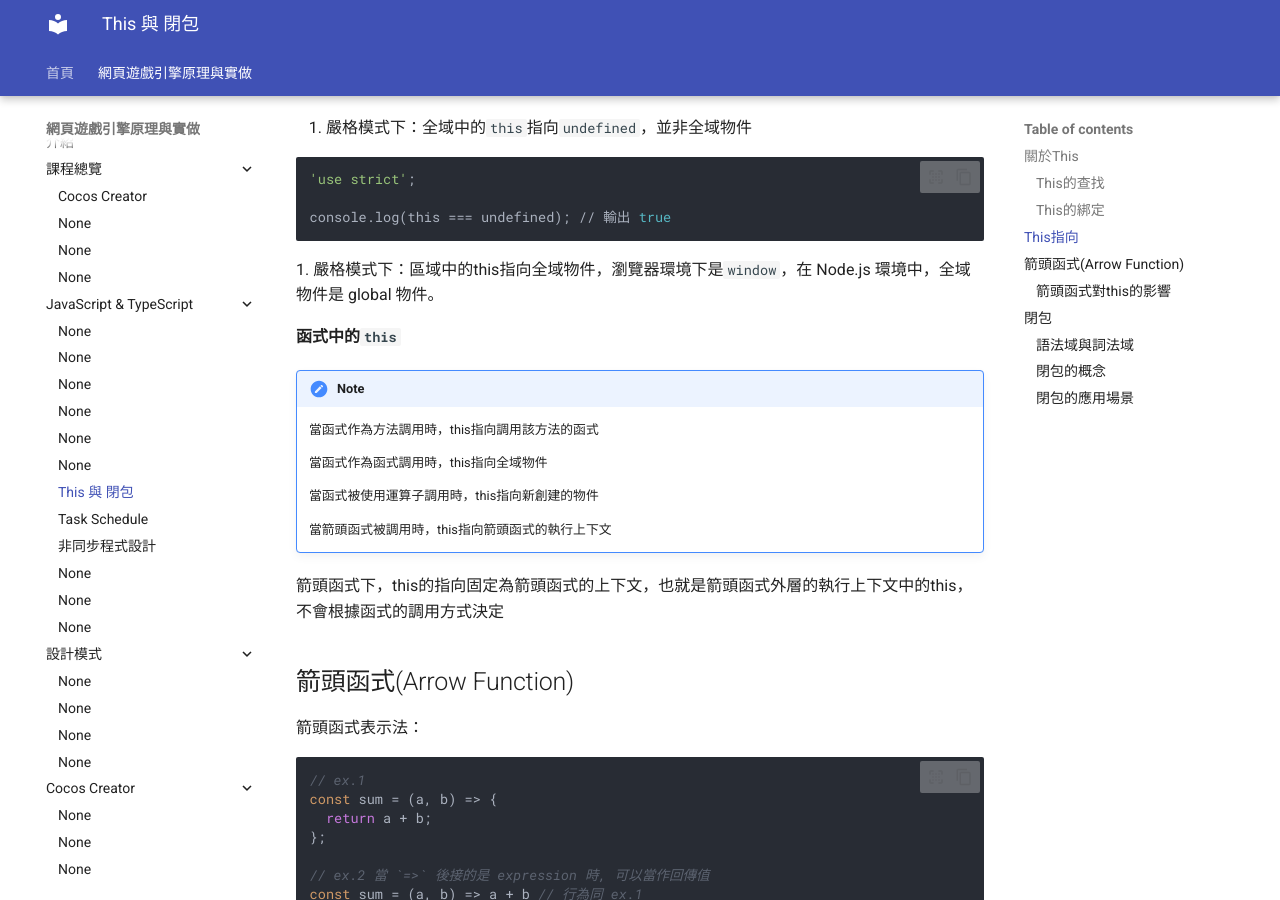
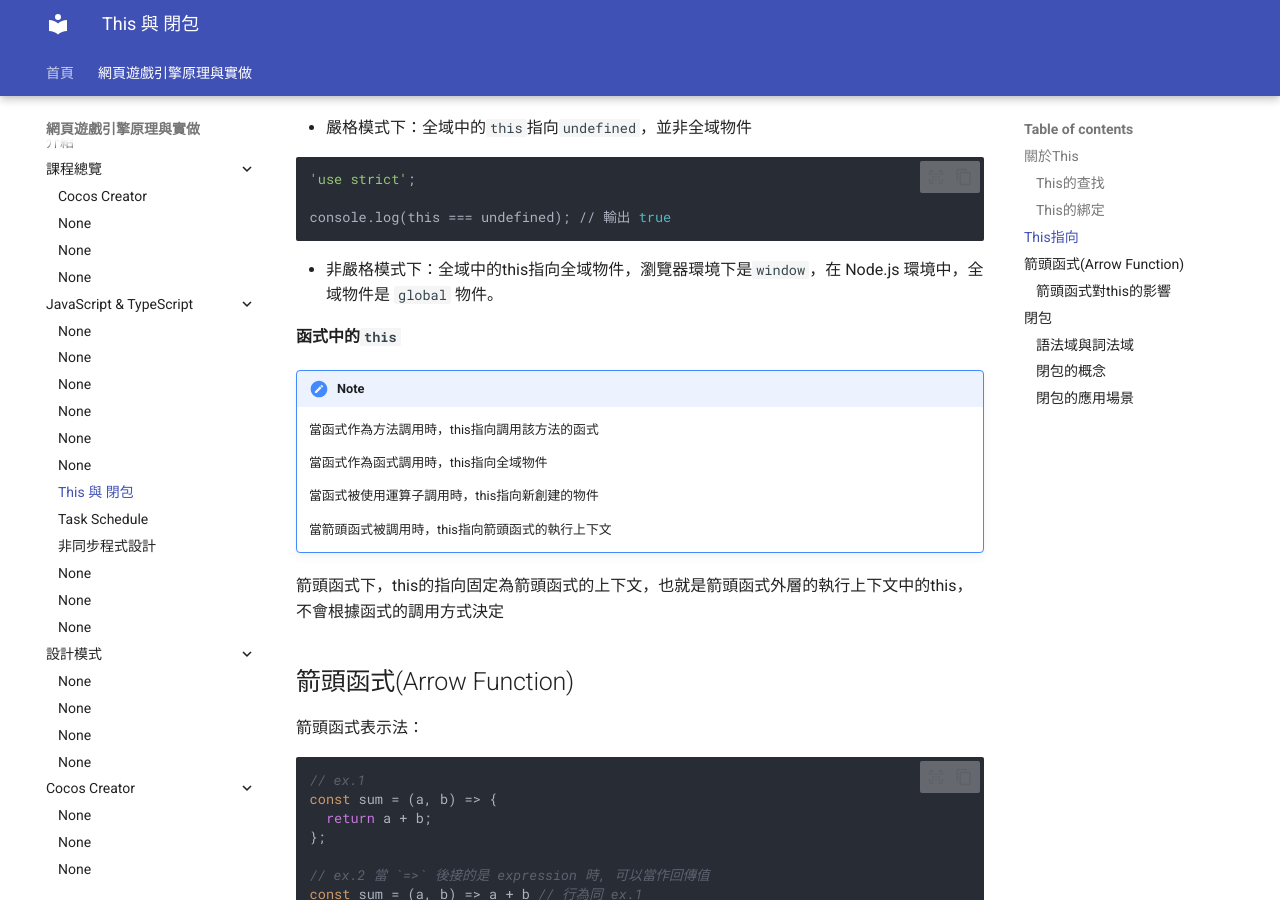
Before and after one commit to charlie89517/112-Principles-of-Web-Game, an MkDocs documentation site: the page built from website/webgame-engine/learn-js/this-and-closure.md, in a window 1280 px wide and 900 px high, scrolled down 3534 px. Built offline with MkDocs 1.6.1 and Material for MkDocs 9.7.7, drawn with Linux system fonts in a browser that asks for light colours; some of the changed text lies outside the part shown.

````diff
--- a/website/webgame-engine/learn-js/this-and-closure.md
+++ b/website/webgame-engine/learn-js/this-and-closure.md
@@ -171,7 +171,7 @@ obj.sayName(); // 輸出 "Alice"
 
 **全域中的`this`**
 
-1. 嚴格模式下：全域中的`this`指向`undefined`，並非全域物件
+-  嚴格模式下：全域中的`this`指向`undefined`，並非全域物件
 
 ```js
 'use strict';
@@ -179,7 +179,9 @@ obj.sayName(); // 輸出 "Alice"
 console.log(this === undefined); // 輸出 true
 
 ```
-1. 嚴格模式下：區域中的this指向全域物件，瀏覽器環境下是`window`，在 Node.js 環境中，全域物件是 global 物件。
+
+- 非嚴格模式下：全域中的this指向全域物件，瀏覽器環境下是`window`，在 Node.js 環境中，全域物件是 `global` 物件。
+
 
 **函式中的`this`**
 
@@ -303,7 +305,7 @@ a, b 在同一個 block, 而 c 在的block可以看到外部(block 1)
     當一個函式在訪問它所在的詞法環境之外的變數時，就形成了閉包。簡單來說，閉包就是一個函式能夠訪問其父級作用域中的變數
 
 
-一個閉包通常由兩個部分組成：`函式本身和創建函式時的作用域`。
+一個閉包通常由兩個部分組成：`函式本身` 和 `創建函式時的作用域`。
 
 如果在函式內部定義了一個函式，並且這個函式訪問了父級函式的變數或參數，那麼這個內部函式就會形成一個閉包，因為它需要在父級函式執行完畢後，仍然能夠訪問到父級函式中的變數或參數。
 
````
Also changed, not shown: website/webgame-engine/learn-js/promise.md (+3 -3 lines), website/webgame-engine/learn-js/task-schedule.md (+1 -1 lines), website/webgame-engine/assets/task-schedule/js-promises.png (deleted), website/webgame-engine/assets/task-schedule/response.png (deleted), website/webgame-engine/assets/task-schedule/timeout-problem.png (deleted).
